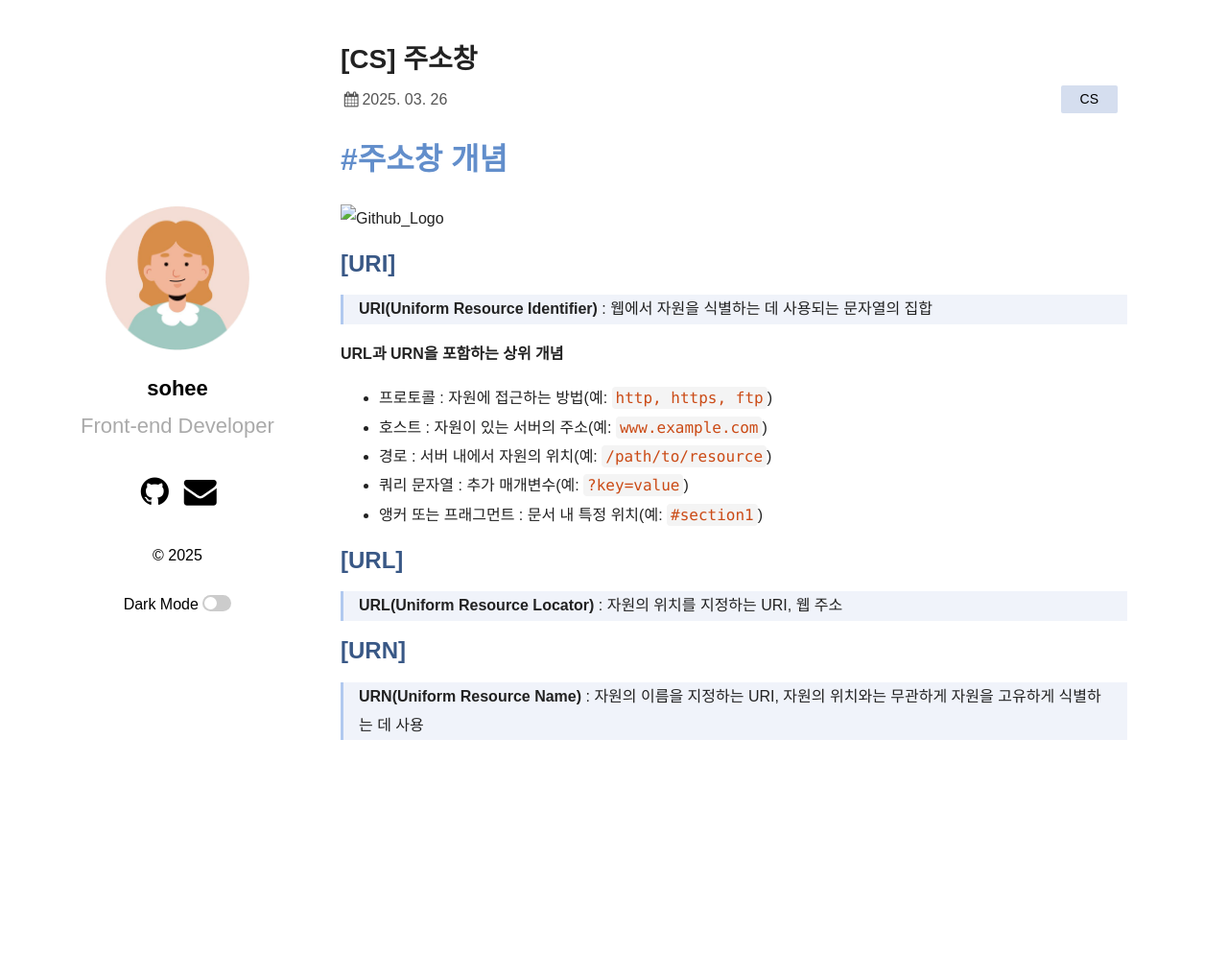
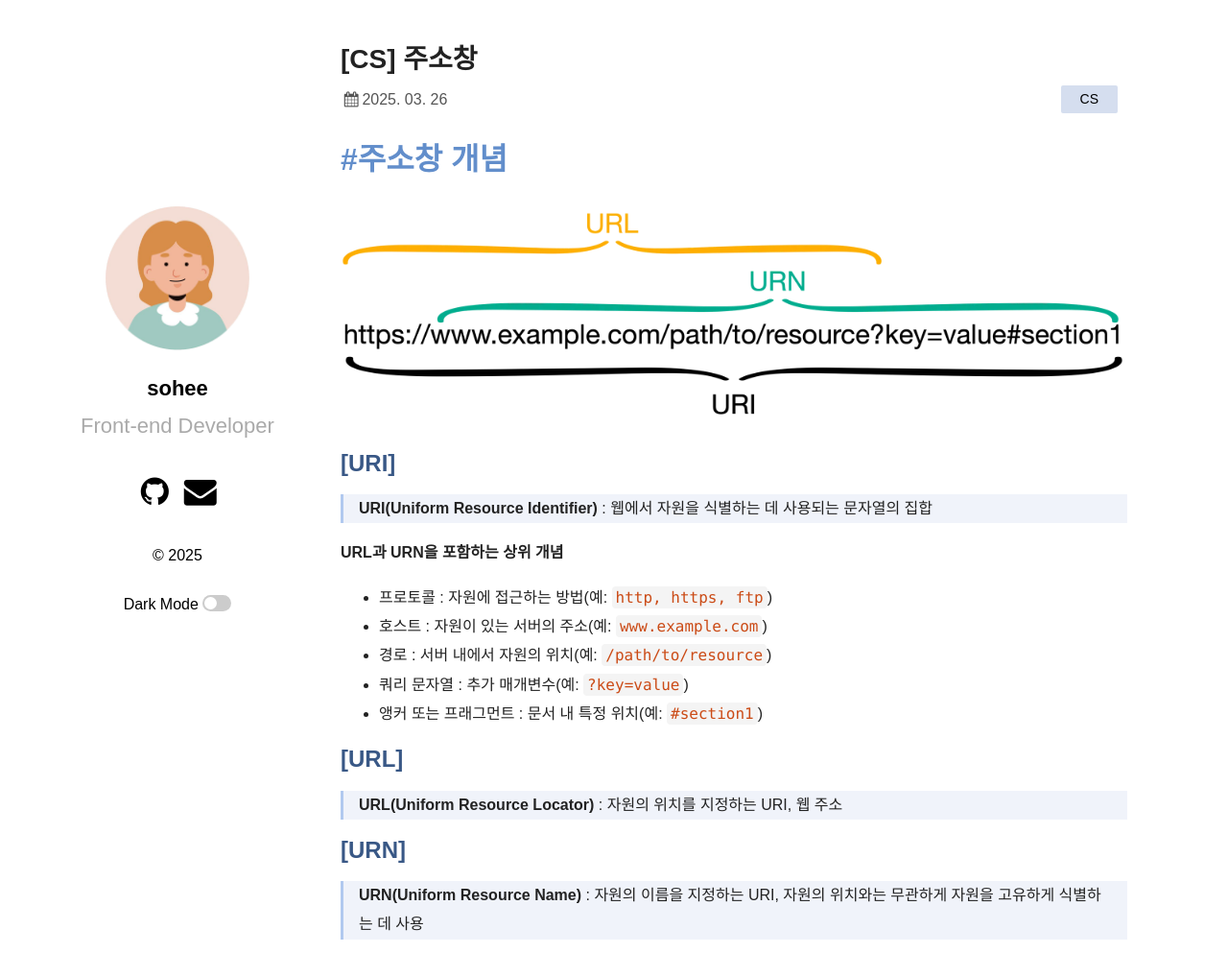
Before and after one commit to shkim00216/shkim00216.github.io, a Jekyll site: the page built from _posts/2025-03-26-03-url.md, in a window 1280 px wide and 1024 px high. Shown: the top 1018 px of the window at 96% size. Built offline with Jekyll 4.4.1, drawn with Linux system fonts in a browser that asks for light colours; some web fonts are replaced.

Commit message:
img update

```diff
--- a/_posts/2025-03-26-03-url.md
+++ b/_posts/2025-03-26-03-url.md
@@ -7,7 +7,7 @@ categories: CS
 
 # #주소창 개념
 
-![Github_Logo](../assets/img/uri.jpg)
+![Github_Logo](/assets/img/uri.jpg)
 
 ## [URI]
 
```
Also changed, not shown: _posts/image.png (deleted).
